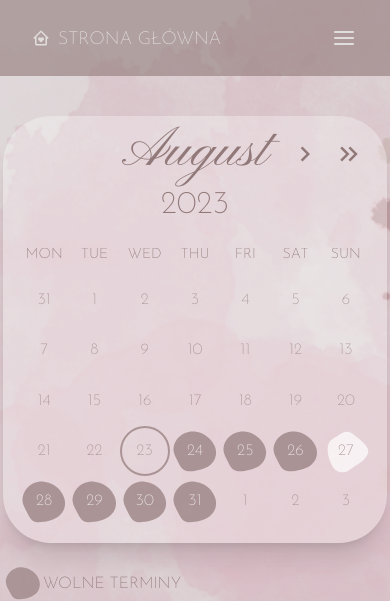
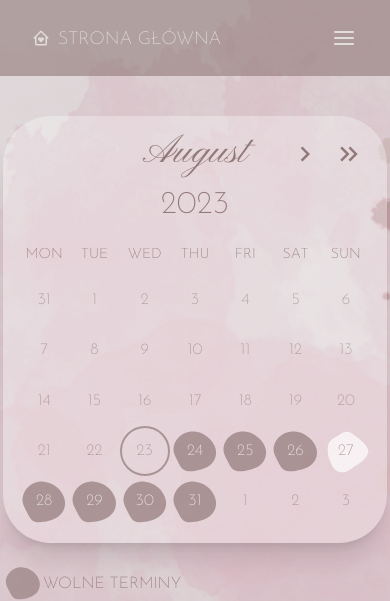
Before and after one commit to stanislawMarciniak/nails, a React (Vite) app: page /kalendarz in a window 390 px wide. Shown: the top 601 px of the page. Built offline with nearby package versions, Linux system fonts and the light colour scheme; no server answers; the database is empty.

Commit message:
redirects

```diff
--- a/src/components/calendar/MonthCalendar.tsx
+++ b/src/components/calendar/MonthCalendar.tsx
@@ -26,19 +26,19 @@ const MonthCalendar = ({ setClick, setMeeting, click }) => {
 
   return (
     <>
-      {isLoading ? (
       <Center
         position="fixed"
-          top={0}
+        top={"50%"}
         bottom={0}
-          left={0}
+        left={"50%"}
         right={0}
         zIndex="1000"
+        display={isLoading ? "initial" : "none"}
       >
         <Spinner size="xl" color="secondColor" />
       </Center>
-      ) : (
       <Flex
+        display={isLoading ? "none" : "initial"}
         justify="center"
         align={{ base: "left", lg: "center" }}
         direction={{ base: "column", lg: "row" }}
@@ -56,9 +56,7 @@ const MonthCalendar = ({ setClick, setMeeting, click }) => {
             next2Label={
               <MdKeyboardDoubleArrowRight onClick={() => setClick(!click)} />
             }
-              prevLabel={
-                <MdKeyboardArrowLeft onClick={() => setClick(!click)} />
-              }
+            prevLabel={<MdKeyboardArrowLeft onClick={() => setClick(!click)} />}
             prev2Label={
               <MdKeyboardDoubleArrowLeft onClick={() => setClick(!click)} />
             }
@@ -72,7 +70,6 @@ const MonthCalendar = ({ setClick, setMeeting, click }) => {
         </Box>
         {!isLargerThan1000 && <BlobStack />}
       </Flex>
-      )}
     </>
   );
 };
--- a/src/pages/Calendar.css
+++ b/src/pages/Calendar.css
@@ -128,7 +128,7 @@ option {
     line-height: 0.9em;
   }
   .react-calendar__navigation__label {
-    font-size: 3.5rem;
+    font-size: 2.5rem;
   }
   .react-calendar__month-view__weekdays__weekday {
     padding: 0 0 0.8rem 0;
@@ -139,7 +139,7 @@ option {
     margin-bottom: 6rem;
   }
   .react-calendar__navigation__label__labelText {
-    padding-top: 1.6rem !important;
+    padding-top: 1.8rem !important;
     gap: 2rem;
   }
   .blob-image, .blob-svg{
--- a/src/pages/Home.tsx
+++ b/src/pages/Home.tsx
@@ -26,10 +26,10 @@ const Home = () => {
   const [isLoading, setIsLoading] = useState(true);
 
   useEffect(() => {
+    isLargerThan1000 ? setIsGallery(false) : setIsGallery(true);
     setTimeout(() => {
-      isLargerThan1000 ? setIsGallery(false) : setIsGallery(true);
       setIsLoading(false);
-    }, 1000);
+    }, 1500);
   }, [isLargerThan1000]);
 
   const handleCloseModal = () => setSelectedImage(null);
```
Also changed, not shown: 1 other file (tests, documents, lock files or other folders). Lines whose indentation alone changed are shown as unchanged.
